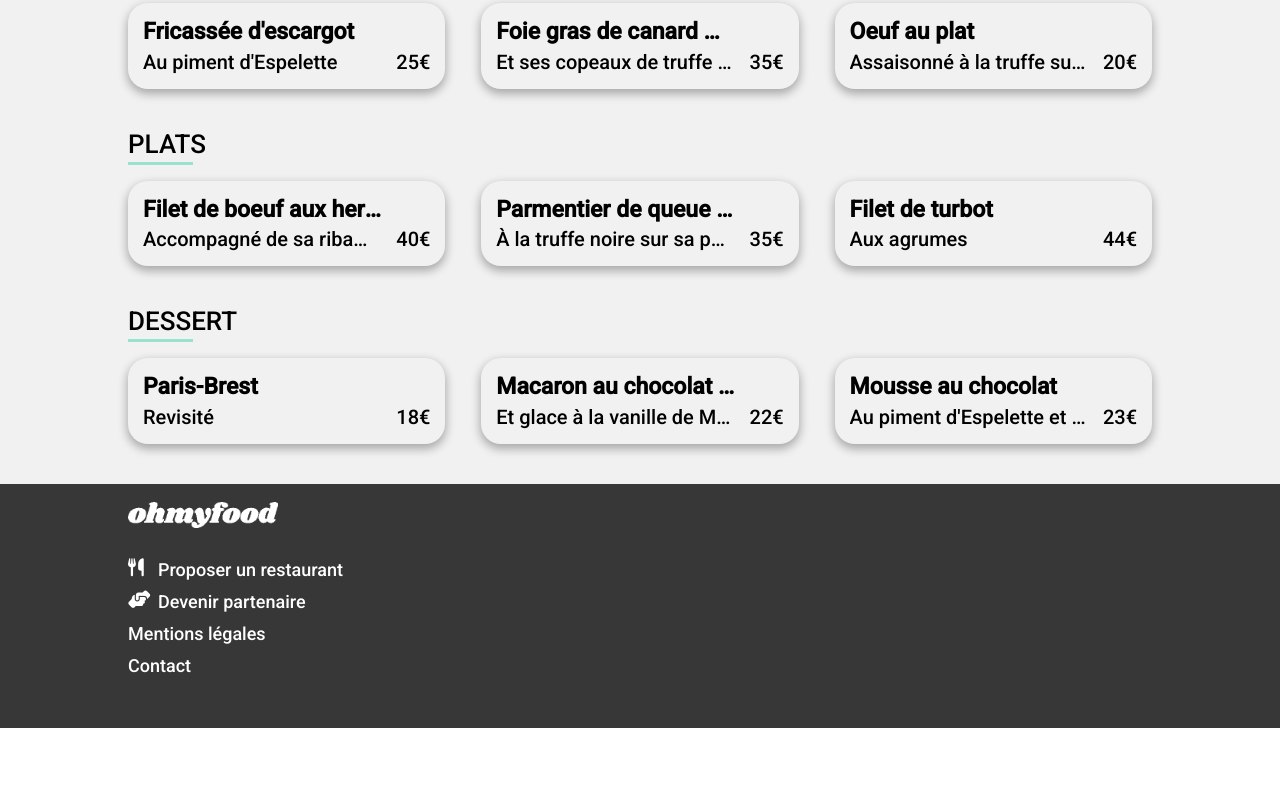
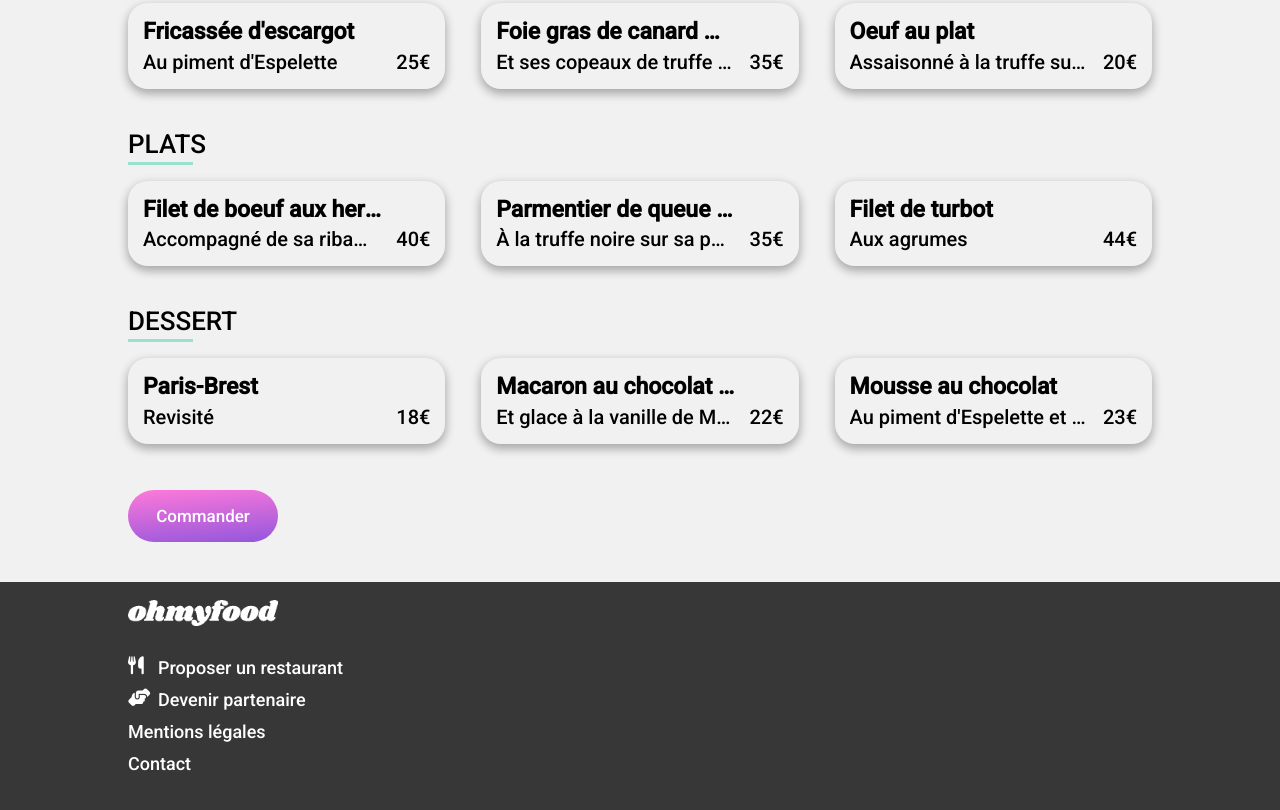
Before and after one commit to veizh/projet_3_OCR, a plain HTML site: page menu_1.html in a window 1280 px wide. Shown: the part 607-1417 px from the top of the page. Before the commit the page ends 1335 px from the top, so only its background shows below. Drawn offline with Linux system fonts and the light colour scheme; a web font is replaced by a local one.

Commit message:
ajout d'un boutton commander

```diff
--- a/menu_1.html
+++ b/menu_1.html
@@ -162,6 +162,7 @@
                 </div>
             </div>
         </div>
+        <a href="#restaurants"> Commander</a>
     </form>
 
 </main>
--- a/style/style_page_menu.scss
+++ b/style/style_page_menu.scss
@@ -70,6 +70,28 @@ form{
             justify-content: space-between;
             padding: 5vh 10vw;
             row-gap: 2vh;
+        }
+        a{
+            text-decoration: none;
+            padding: 2vh;
+            border-radius: 5vh;
+            border: none;
+            background: rgb(147,86,220);
+            color: white;
+            cursor: pointer;
+            background: linear-gradient(355deg, rgba(147,86,220,1) 0%, rgba(255,121,218,1) 100%);
+            font-size: 17px;
+            width: 150px;
+            text-align: center;
+            align-self: center;
+            @include desktop{
+                margin-top: 30px;
+            }
+                &:hover{
+                     background: linear-gradient(355deg, rgb(189, 131, 255) 0%,rgb(255, 159, 228) 100%);
+                     -webkit-box-shadow: 2px 4px 6px 1px rgba(0,0,0,0.39);
+box-shadow: 2px 4px 6px 1px rgba(0,0,0,0.39);
+                }
         }
         .title{
             display: flex;
```
Also changed, not shown: menu_2.html (+1 -0 lines), menu_3.html (+1 -0 lines), menu_4.html (+1 -0 lines), style/style_page_menu.css, 1 other file.
